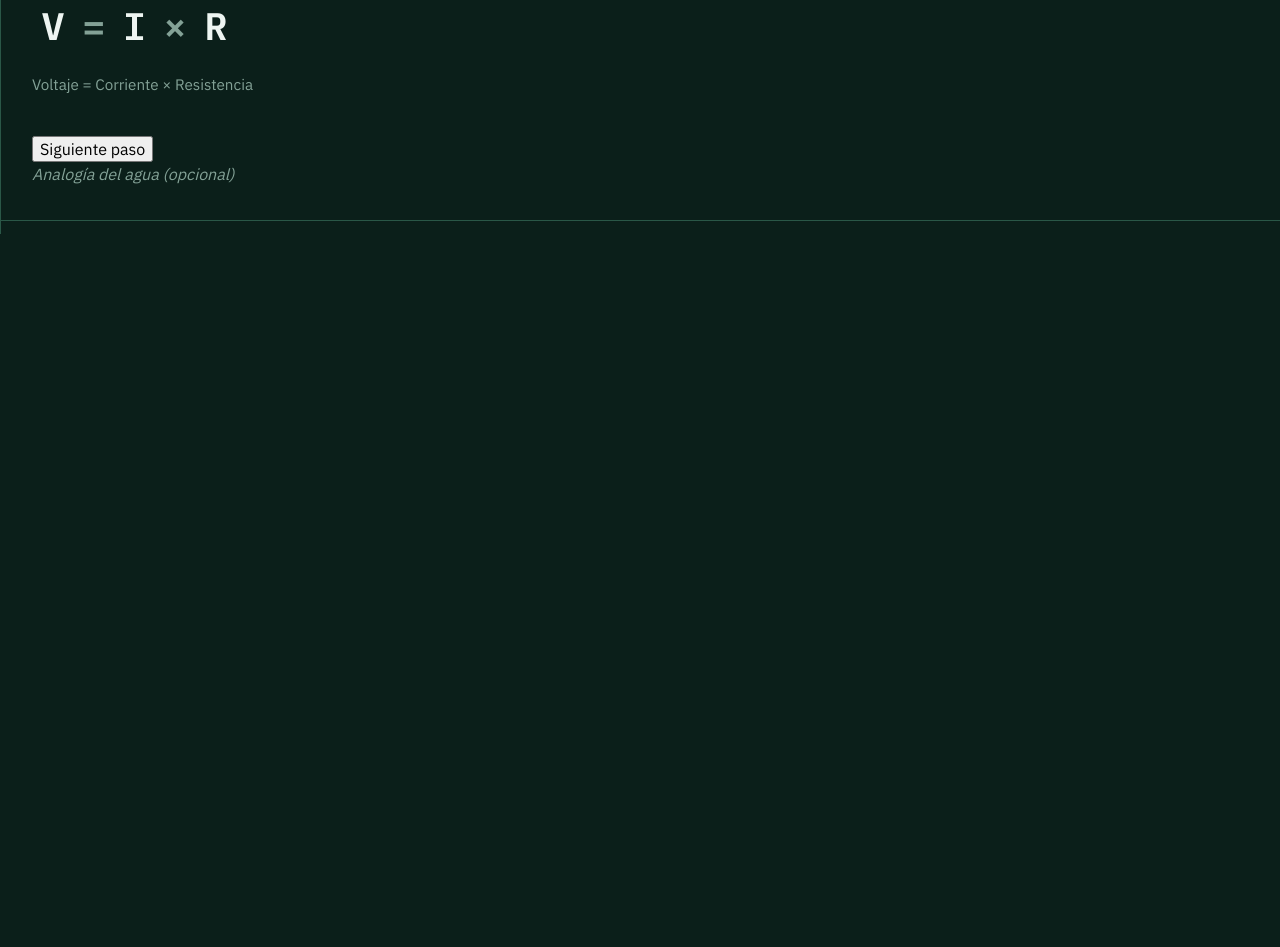
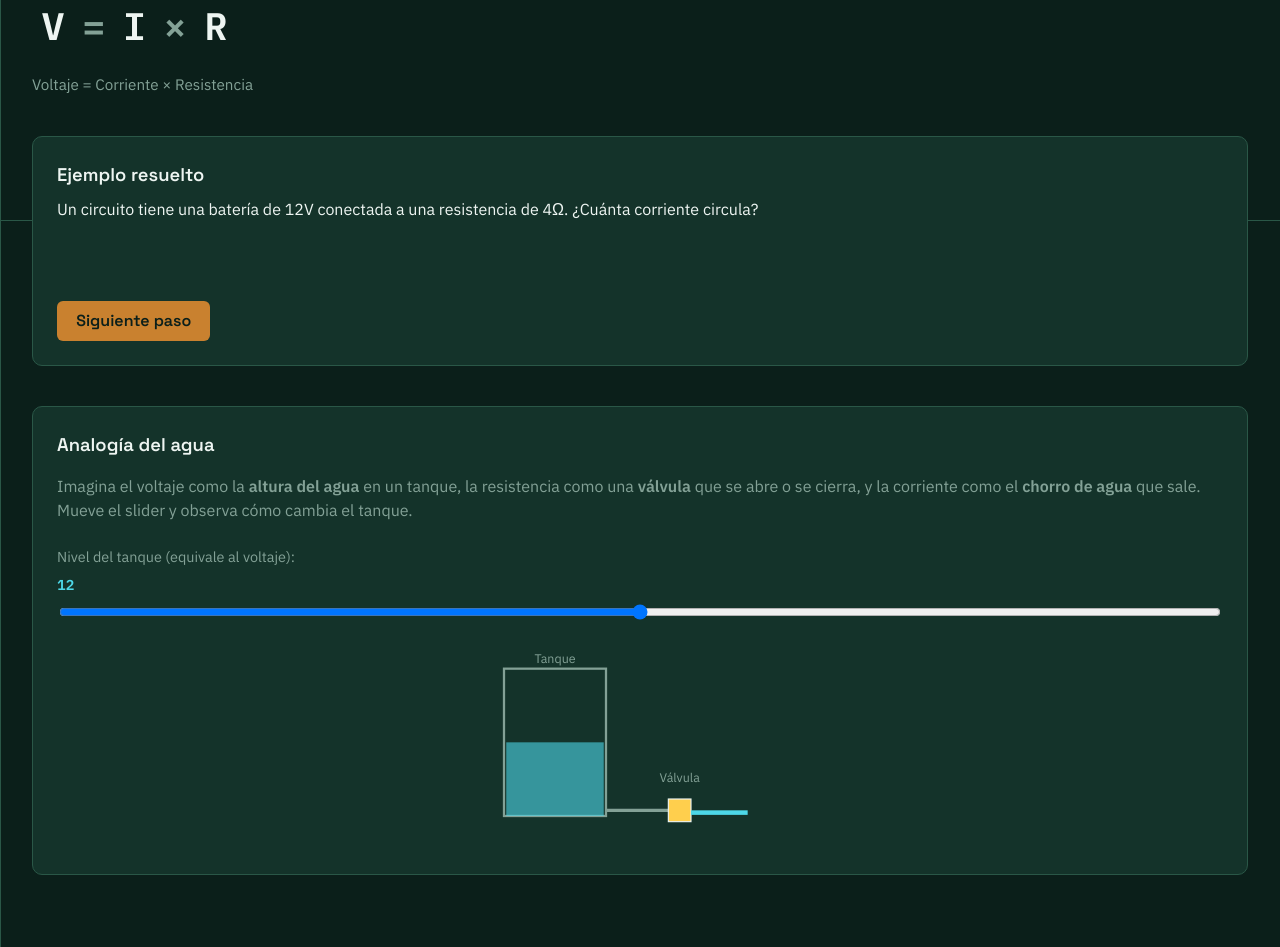
Before and after one commit to nicolasarias1709/Ova, a Vue app: page /#/contenidos in a window 1280 px wide. Shown: the part 580-1527 px from the top of the page. Before the commit the page ends 814 px from the top, so only its background shows below. Built offline with nearby package versions, Linux system fonts and the light colour scheme.

Commit message:
feat: agrega ejemplo resuelto paso a paso y analogia visual del agua

```diff
--- a/src/components/AnalogiaAgua.vue
+++ b/src/components/AnalogiaAgua.vue
@@ -1,19 +1,122 @@
 <template>
   <div class="analogia">
-    <p class="nota">Analogía del agua (opcional)</p>
+    <h3>Analogía del agua</h3>
+    <p class="analogia-texto">
+      Imagina el voltaje como la <strong>altura del agua</strong> en un tanque, la resistencia
+      como una <strong>válvula</strong> que se abre o se cierra, y la corriente como el
+      <strong>chorro de agua</strong> que sale. Mueve el slider y observa cómo cambia el tanque.
+    </p>
+
+    <div class="analogia-controles">
+      <label>
+        Nivel del tanque (equivale al voltaje): <span class="dato-numerico">{{ nivelTanque }}</span>
+        <input type="range" min="0" max="24" v-model.number="nivelTanque" />
+      </label>
+    </div>
+
+    <svg viewBox="0 0 300 180" class="analogia-svg">
+      <!-- Tanque -->
+      <rect x="30" y="20" width="90" height="130" class="tanque-contorno" />
+      <rect
+        x="32"
+        :y="150 - alturaAgua"
+        width="86"
+        :height="alturaAgua"
+        class="tanque-agua"
+      />
+      <text x="75" y="15" class="etiqueta" text-anchor="middle">Tanque</text>
+
+      <!-- Tubería hacia la válvula -->
+      <line x1="120" y1="145" x2="180" y2="145" class="tuberia" />
+
+      <!-- Válvula (resistencia) -->
+      <rect x="175" y="135" width="20" height="20" class="valvula" />
+      <text x="185" y="120" class="etiqueta" text-anchor="middle">Válvula</text>
+
+      <!-- Chorro de salida: el ancho representa la corriente -->
+      <rect
+        x="195"
+        y="145"
+        :width="anchoChorro"
+        height="4"
+        class="chorro"
+      />
+    </svg>
   </div>
 </template>
 
 <script setup>
-defineProps({
-  voltaje: { type: Number, default: 0 },
-  corriente: { type: Number, default: 0 }
-})
+import { ref, computed } from 'vue'
+
+const nivelTanque = ref(12)
+
+const alturaAgua = computed(() => (nivelTanque.value / 24) * 130)
+const anchoChorro = computed(() => 20 + (nivelTanque.value / 24) * 60)
 </script>
 
 <style scoped>
-.nota {
+.analogia {
+  margin: var(--espacio-lg) 0;
+  background: var(--color-fondo-suave);
+  border: 1px solid var(--color-borde);
+  border-radius: var(--radio-borde);
+  padding: var(--espacio-md);
+}
+
+.analogia-texto {
+  margin-bottom: var(--espacio-md);
+}
+
+.analogia-controles {
+  margin-bottom: var(--espacio-md);
+}
+
+.analogia-controles label {
+  display: flex;
+  flex-direction: column;
+  gap: 0.4rem;
+  font-size: 0.9rem;
   color: var(--color-texto-suave);
-  font-style: italic;
+}
+
+.analogia-svg {
+  width: 100%;
+  max-width: 340px;
+  display: block;
+  margin: 0 auto;
+}
+
+.tanque-contorno {
+  fill: none;
+  stroke: var(--color-texto-suave);
+  stroke-width: 2;
+}
+
+.tanque-agua {
+  fill: var(--color-corriente);
+  opacity: 0.6;
+  transition: height 0.3s ease, y 0.3s ease;
+}
+
+.tuberia {
+  stroke: var(--color-texto-suave);
+  stroke-width: 3;
+}
+
+.valvula {
+  fill: var(--color-advertencia);
+  stroke: var(--color-texto);
+  stroke-width: 1;
+}
+
+.chorro {
+  fill: var(--color-corriente);
+  transition: width 0.3s ease;
+}
+
+.etiqueta {
+  font-family: var(--fuente-texto);
+  font-size: 11px;
+  fill: var(--color-texto-suave);
 }
 </style>
--- a/src/components/EjemploPasoAPaso.vue
+++ b/src/components/EjemploPasoAPaso.vue
@@ -1,30 +1,141 @@
 <template>
   <div class="ejemplo">
-    <p v-for="(linea, i) in lineasVisibles" :key="i" class="linea">{{ linea }}</p>
-    <button v-if="pasoActual < lineas.length" @click="pasoActual++">Siguiente paso</button>
+    <h3 class="ejemplo-titulo">Ejemplo resuelto</h3>
+    <p class="ejemplo-enunciado">{{ enunciado }}</p>
+
+    <div class="ejemplo-lineas">
+      <div
+        v-for="(paso, i) in pasosVisibles"
+        :key="i"
+        class="linea"
+      >
+        <span class="linea-etiqueta">{{ paso.etiqueta }}</span>
+        <span class="linea-contenido dato-numerico">{{ paso.contenido }}</span>
+      </div>
+    </div>
+
+    <div class="ejemplo-controles">
+      <button
+        v-if="pasoActual < pasos.length"
+        class="btn-siguiente"
+        @click="pasoActual++"
+      >
+        Siguiente paso
+      </button>
+      <button
+        v-else
+        class="btn-reiniciar"
+        @click="pasoActual = 0"
+      >
+        Reiniciar ejemplo
+      </button>
+    </div>
   </div>
 </template>
 
 <script setup>
 import { ref, computed } from 'vue'
 
-const lineas = ref([
-  'Datos: V = 12V, R = 4Ω',
-  'Fórmula: I = V / R',
-  'Sustituyendo: I = 12 / 4',
-  'Resultado: I = 3A'
+const enunciado = 'Un circuito tiene una batería de 12V conectada a una resistencia de 4Ω. ¿Cuánta corriente circula?'
+
+const pasos = ref([
+  { etiqueta: 'Datos conocidos', contenido: 'V = 12V   ·   R = 4Ω' },
+  { etiqueta: 'Qué nos preguntan', contenido: 'I = ?  (la corriente)' },
+  { etiqueta: 'Fórmula a usar', contenido: 'I = V / R' },
+  { etiqueta: 'Sustituyendo los valores', contenido: 'I = 12 / 4' },
+  { etiqueta: 'Resultado', contenido: 'I = 3 A' }
 ])
 
 const pasoActual = ref(0)
-const lineasVisibles = computed(() => lineas.value.slice(0, pasoActual.value))
+const pasosVisibles = computed(() => pasos.value.slice(0, pasoActual.value))
 </script>
 
 <style scoped>
+.ejemplo {
+  margin: var(--espacio-lg) 0;
+  background: var(--color-fondo-suave);
+  border: 1px solid var(--color-borde);
+  border-radius: var(--radio-borde);
+  padding: var(--espacio-md);
+}
+
+.ejemplo-titulo {
+  margin-bottom: var(--espacio-xs);
+}
+
+.ejemplo-enunciado {
+  color: var(--color-texto);
+  margin-bottom: var(--espacio-md);
+}
+
+.ejemplo-lineas {
+  display: flex;
+  flex-direction: column;
+  gap: var(--espacio-xs);
+  min-height: 2rem;
+  margin-bottom: var(--espacio-md);
+}
+
 .linea {
-  animation: fadeIn 0.4s ease;
+  display: flex;
+  justify-content: space-between;
+  align-items: center;
+  gap: var(--espacio-sm);
+  background: var(--color-fondo-elevado);
+  border-radius: var(--radio-borde-sm);
+  padding: 0.6rem 0.9rem;
+  animation: entrarLinea 0.4s ease;
 }
-@keyframes fadeIn {
-  from { opacity: 0; transform: translateY(6px); }
+
+.linea-etiqueta {
+  color: var(--color-texto-suave);
+  font-size: 0.9rem;
+}
+
+.linea-contenido {
+  font-size: 1.05rem;
+  color: var(--color-corriente);
+}
+
+@keyframes entrarLinea {
+  from { opacity: 0; transform: translateY(8px); }
   to { opacity: 1; transform: translateY(0); }
 }
+
+.btn-siguiente,
+.btn-reiniciar {
+  padding: 0.6rem 1.2rem;
+  border-radius: var(--radio-borde-sm);
+  border: none;
+  font-family: var(--fuente-titulo);
+  font-weight: 600;
+  transition: background var(--transicion-rapida), box-shadow var(--transicion-rapida);
+}
+
+.btn-siguiente {
+  background: var(--color-cobre);
+  color: var(--color-fondo);
+}
+
+.btn-siguiente:hover {
+  background: var(--color-cobre-claro);
+  box-shadow: var(--sombra-brillo-cobre);
+}
+
+.btn-reiniciar {
+  background: transparent;
+  border: 1px solid var(--color-borde);
+  color: var(--color-texto-suave);
+}
+
+.btn-reiniciar:hover {
+  color: var(--color-texto);
+  border-color: var(--color-texto-suave);
+}
+
+@media (prefers-reduced-motion: reduce) {
+  .linea {
+    animation: none;
+  }
+}
 </style>
```
